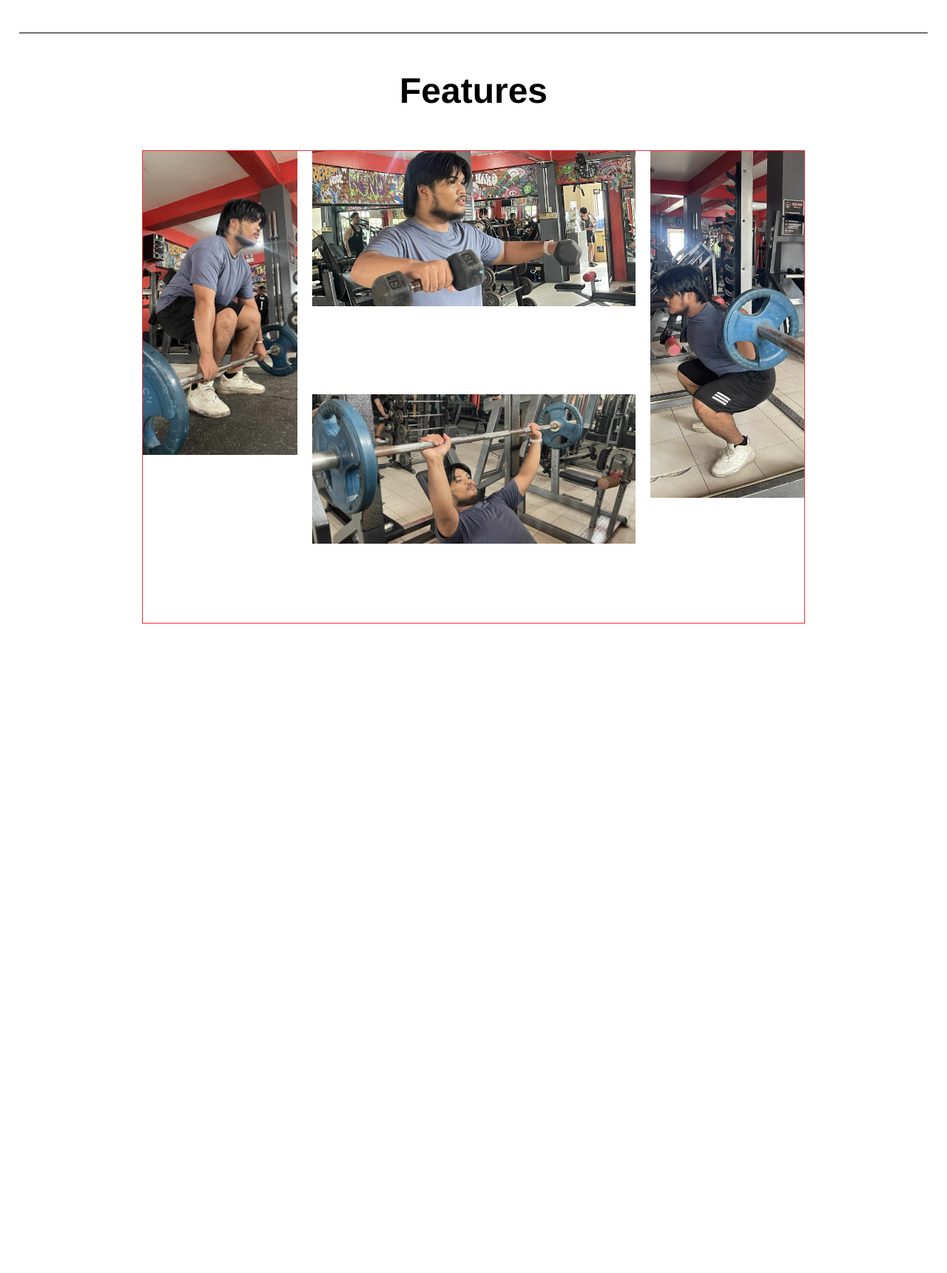
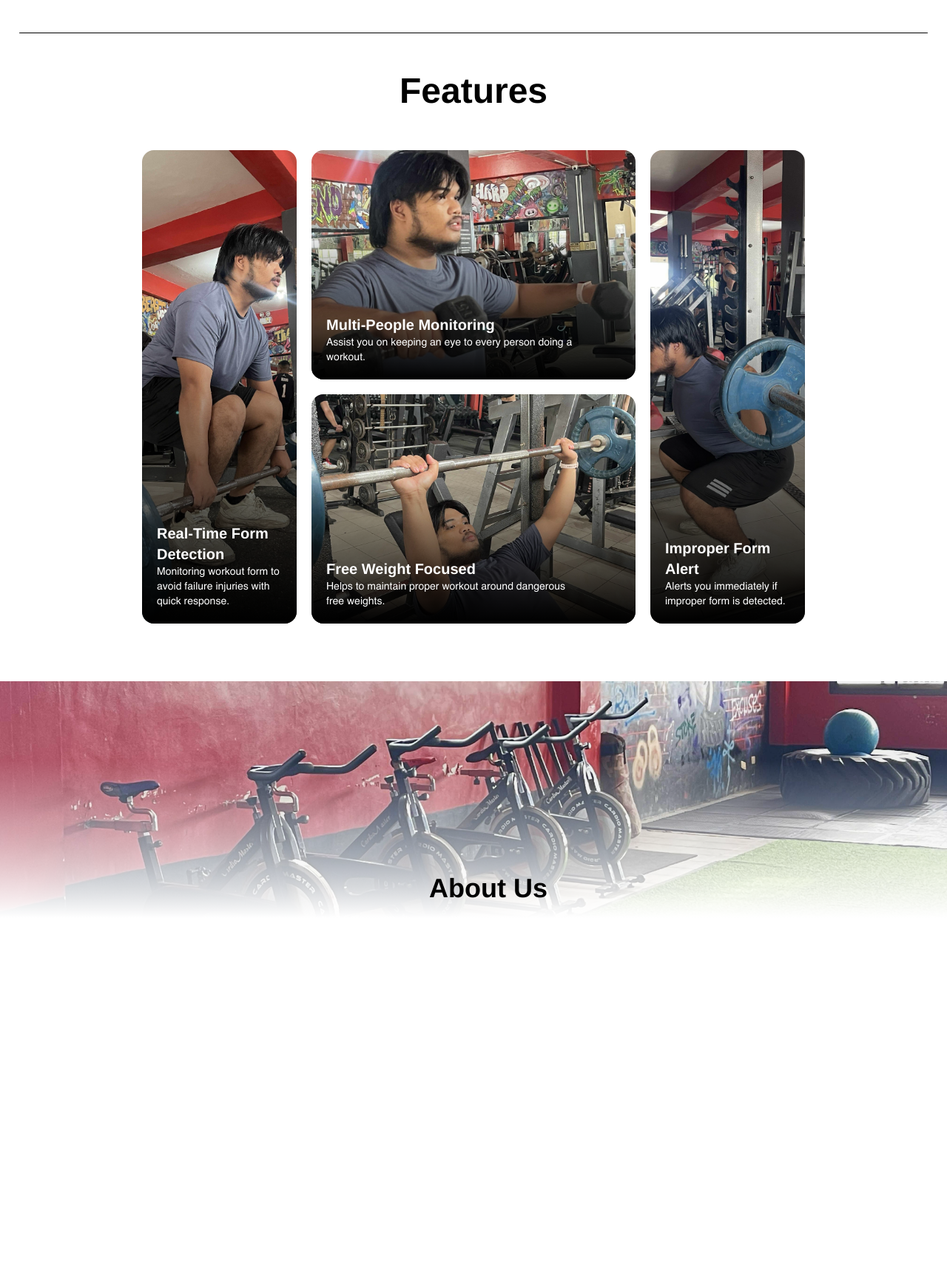
Before and after one commit to sooooodeen/2025-CP_GymBuddy, a Flask app: page / in a window 1280 px wide. Shown: the part 772-2493 px from the top of the page at 74% size. Before the commit the page ends 1615 px from the top, so only its background shows below. Run offline with Flask 3, Linux system fonts and the light colour scheme.

Commit message:
Second section with initial third

```diff
--- a/static/dist/output.css
+++ b/static/dist/output.css
@@ -18,11 +18,19 @@
     --color-purple-500: oklch(62.7% 0.265 303.9);
     --color-pink-500: oklch(65.6% 0.241 354.308);
     --color-gray-300: oklch(87.2% 0.01 258.338);
+    --color-black: #000;
+    --color-white: #fff;
     --spacing: 0.25rem;
+    --text-sm: 0.875rem;
+    --text-sm--line-height: calc(1.25 / 0.875);
     --text-xl: 1.25rem;
     --text-xl--line-height: calc(1.75 / 1.25);
     --text-2xl: 1.5rem;
     --text-2xl--line-height: calc(2 / 1.5);
+    --text-3xl: 1.875rem;
+    --text-3xl--line-height: calc(2.25 / 1.875);
+    --text-4xl: 2.25rem;
+    --text-4xl--line-height: calc(2.5 / 2.25);
     --text-5xl: 3rem;
     --text-5xl--line-height: 1;
     --text-6xl: 3.75rem;
@@ -30,6 +38,7 @@
     --text-8xl: 6rem;
     --text-8xl--line-height: 1;
     --font-weight-bold: 700;
+    --radius-2xl: 1rem;
     --radius-3xl: 1.5rem;
     --default-font-family: var(--font-sans);
     --default-mono-font-family: var(--font-mono);
@@ -182,8 +191,29 @@
   }
 }
 @layer utilities {
+  .absolute {
+    position: absolute;
+  }
+  .relative {
+    position: relative;
+  }
   .static {
     position: static;
+  }
+  .bottom-0 {
+    bottom: calc(var(--spacing) * 0);
+  }
+  .bottom-5 {
+    bottom: calc(var(--spacing) * 5);
+  }
+  .left-0 {
+    left: calc(var(--spacing) * 0);
+  }
+  .left-5 {
+    left: calc(var(--spacing) * 5);
+  }
+  .z-10 {
+    z-index: 10;
   }
   .order-0 {
     order: 0;
@@ -218,6 +248,12 @@
   .my-5 {
     margin-block: calc(var(--spacing) * 5);
   }
+  .mb-10 {
+    margin-bottom: calc(var(--spacing) * 10);
+  }
+  .mb-15 {
+    margin-bottom: calc(var(--spacing) * 15);
+  }
   .flex {
     display: flex;
   }
@@ -226,6 +262,27 @@
   }
   .table {
     display: table;
+  }
+  .h-1 {
+    height: calc(var(--spacing) * 1);
+  }
+  .h-1\/3 {
+    height: calc(1/3 * 100%);
+  }
+  .h-2 {
+    height: calc(var(--spacing) * 2);
+  }
+  .h-2\/3 {
+    height: calc(2/3 * 100%);
+  }
+  .h-\[30\%\] {
+    height: 30%;
+  }
+  .h-\[40\%\] {
+    height: 40%;
+  }
+  .h-\[50\%\] {
+    height: 50%;
   }
   .h-\[70\%\] {
     height: 70%;
@@ -245,11 +302,17 @@
   .h-full {
     height: 100%;
   }
+  .w-\[10\%\] {
+    width: 10%;
+  }
   .w-\[30\%\] {
     width: 30%;
   }
   .w-\[70\%\] {
     width: 70%;
+  }
+  .w-\[80\%\] {
+    width: 80%;
   }
   .w-\[96\%\] {
     width: 96%;
@@ -296,6 +359,9 @@
   .rounded {
     border-radius: 0.25rem;
   }
+  .rounded-2xl {
+    border-radius: var(--radius-2xl);
+  }
   .rounded-3xl {
     border-radius: var(--radius-3xl);
   }
@@ -320,8 +386,42 @@
   .bg-red-200 {
     background-color: var(--color-red-200);
   }
+  .bg-gradient-to-t {
+    --tw-gradient-position: to top in oklab;
+    background-image: linear-gradient(var(--tw-gradient-stops));
+  }
+  .from-black {
+    --tw-gradient-from: var(--color-black);
+    --tw-gradient-stops: var(--tw-gradient-via-stops, var(--tw-gradient-position), var(--tw-gradient-from) var(--tw-gradient-from-position), var(--tw-gradient-to) var(--tw-gradient-to-position));
+  }
+  .from-white {
+    --tw-gradient-from: var(--color-white);
+    --tw-gradient-stops: var(--tw-gradient-via-stops, var(--tw-gradient-position), var(--tw-gradient-from) var(--tw-gradient-from-position), var(--tw-gradient-to) var(--tw-gradient-to-position));
+  }
+  .to-transparent {
+    --tw-gradient-to: transparent;
+    --tw-gradient-stops: var(--tw-gradient-via-stops, var(--tw-gradient-position), var(--tw-gradient-from) var(--tw-gradient-from-position), var(--tw-gradient-to) var(--tw-gradient-to-position));
+  }
   .object-cover {
     object-fit: cover;
+  }
+  .\[object-position\:25\%_75\%\] {
+    object-position: 25% 75%;
+  }
+  .\[object-position\:30\%_70\%\] {
+    object-position: 30% 70%;
+  }
+  .\[object-position\:40\%_60\%\] {
+    object-position: 40% 60%;
+  }
+  .\[object-position\:41\%_59\%\] {
+    object-position: 41% 59%;
+  }
+  .\[object-position\:45\%_55\%\] {
+    object-position: 45% 55%;
+  }
+  .object-bottom {
+    object-position: bottom;
   }
   .p-8 {
     padding: calc(var(--spacing) * 8);
@@ -333,6 +433,14 @@
     font-size: var(--text-2xl);
     line-height: var(--tw-leading, var(--text-2xl--line-height));
   }
+  .text-3xl {
+    font-size: var(--text-3xl);
+    line-height: var(--tw-leading, var(--text-3xl--line-height));
+  }
+  .text-4xl {
+    font-size: var(--text-4xl);
+    line-height: var(--tw-leading, var(--text-4xl--line-height));
+  }
   .text-5xl {
     font-size: var(--text-5xl);
     line-height: var(--tw-leading, var(--text-5xl--line-height));
@@ -341,6 +449,10 @@
     font-size: var(--text-8xl);
     line-height: var(--tw-leading, var(--text-8xl--line-height));
   }
+  .text-sm {
+    font-size: var(--text-sm);
+    line-height: var(--tw-leading, var(--text-sm--line-height));
+  }
   .text-xl {
     font-size: var(--text-xl);
     line-height: var(--tw-leading, var(--text-xl--line-height));
@@ -348,6 +460,12 @@
   .font-bold {
     --tw-font-weight: var(--font-weight-bold);
     font-weight: var(--font-weight-bold);
+  }
+  .text-black {
+    color: var(--color-black);
+  }
+  .text-white {
+    color: var(--color-white);
   }
   .underline {
     text-decoration-line: underline;
@@ -368,6 +486,48 @@
   syntax: "*";
   inherits: false;
   initial-value: solid;
+}
+@property --tw-gradient-position {
+  syntax: "*";
+  inherits: false;
+}
+@property --tw-gradient-from {
+  syntax: "<color>";
+  inherits: false;
+  initial-value: #0000;
+}
+@property --tw-gradient-via {
+  syntax: "<color>";
+  inherits: false;
+  initial-value: #0000;
+}
+@property --tw-gradient-to {
+  syntax: "<color>";
+  inherits: false;
+  initial-value: #0000;
+}
+@property --tw-gradient-stops {
+  syntax: "*";
+  inherits: false;
+}
+@property --tw-gradient-via-stops {
+  syntax: "*";
+  inherits: false;
+}
+@property --tw-gradient-from-position {
+  syntax: "<length-percentage>";
+  inherits: false;
+  initial-value: 0%;
+}
+@property --tw-gradient-via-position {
+  syntax: "<length-percentage>";
+  inherits: false;
+  initial-value: 50%;
+}
+@property --tw-gradient-to-position {
+  syntax: "<length-percentage>";
+  inherits: false;
+  initial-value: 100%;
 }
 @property --tw-font-weight {
   syntax: "*";
@@ -435,6 +595,15 @@
   @supports ((-webkit-hyphens: none) and (not (margin-trim: inline))) or ((-moz-orient: inline) and (not (color:rgb(from red r g b)))) {
     *, ::before, ::after, ::backdrop {
       --tw-border-style: solid;
+      --tw-gradient-position: initial;
+      --tw-gradient-from: #0000;
+      --tw-gradient-via: #0000;
+      --tw-gradient-to: #0000;
+      --tw-gradient-stops: initial;
+      --tw-gradient-via-stops: initial;
+      --tw-gradient-from-position: 0%;
+      --tw-gradient-via-position: 50%;
+      --tw-gradient-to-position: 100%;
       --tw-font-weight: initial;
       --tw-outline-style: solid;
       --tw-blur: initial;
--- a/templates/index.html
+++ b/templates/index.html
@@ -8,6 +8,7 @@
     <link rel="stylesheet" href="{{url_for('static',filename='dist/output.css')}}">
 </head>
 <body>
+    <!-- first section -->
     <div class="sec-one h-[100dvh] w-full grid grid-rows-[10%_15%_75%]">
         <div class="w-full flex justify-center h-full ">
             <div class="header flex justify-between w-[30%] h-full items-center font-Helvetica text-xl">
@@ -27,25 +28,66 @@
             </div>
          </div>
     </div>
+    <!-- endofFirstsec -->
     <hr class="border-t-1 border-black-500 w-[96%] rounded mx-auto my-4">
-    <div class="sec-two h-[100dvh] w-full">
+    <!-- second section -->
+    <div class="sec-two h-[100dvh] w-full mb-15">
         <div class="flex justify-around h-full items-center flex-col">
             <h1 class="font-Helvetica font-bold text-5xl my-5">Features</h1>
-            <div class="border-1 border-red-500 w-[70%] h-[80%] grid grid-cols-4 grid-rows-2 gap-5">
-                <div class="deadliftimg row-span-2 h-full">
-                    <img src="/static/src/images/deadliftimg.jpg" alt="">
+            <div class="w-[70%] h-[80%] grid grid-cols-4 grid-rows-2 gap-5">
+                <div class="deadliftimg row-span-2">
+                    <div class="relative h-full ">
+                        <img class="h-full object-cover rounded-2xl" src="/static/src/images/deadliftimg.jpg" alt="">
+                        <div class="absolute rounded-2xl bottom-0 left-0 w-full h-2/3 bg-gradient-to-t from-black to-transparent"></div>
+                        <div class="absolute bottom-5 left-5 z-10 text-white w-[80%]">
+                            <h2 class="text-xl font-bold font-Helvetica">Real-Time Form Detection </h2>
+                            <p class="text-sm font-Helvetica">Monitoring workout form to avoid failure injuries with quick response.</p>
+                        </div>
+                    </div>
                 </div>
-                <div class="latraise col-span-2">
-                    <img src="/static/src/images/latraiseimg.jpg" alt="">
+                <div class="latraise col-span-2 h-full">
+                    <div class="relative h-full">
+                        <img class="h-full object-cover rounded-2xl" src="/static/src/images/latraiseimg.jpg" alt="">
+                        <div class="absolute rounded-2xl bottom-0 left-0 w-full h-2/3 bg-gradient-to-t from-black to-transparent"></div>
+                        <div class="absolute bottom-5 left-5 z-10 text-white w-[80%]">
+                            <h2 class="text-xl font-bold font-Helvetica">Multi-People Monitoring</h2>
+                            <p class="text-sm font-Helvetica">Assist you on keeping an eye to every person doing a workout.</p>
+                        </div>
+                    </div>
                 </div>
-                <div class="inclineimg col-span-2">
-                    <img src="/static/src/images/inclineimg.jpg" alt="">
+                <div class="inclineimg col-span-2 h-full">
+                    <div class="relative h-full">
+                        <img class="h-full object-cover rounded-2xl" src="/static/src/images/inclineimg.jpg" alt="">
+                        <div class="absolute rounded-2xl bottom-0 left-0 w-full h-2/3 bg-gradient-to-t from-black to-transparent"></div>
+                        <div class="absolute bottom-5 left-5 z-10 text-white w-[80%]">
+                            <h2 class="text-xl font-bold font-Helvetica">Free Weight Focused</h2>
+                            <p class="text-sm font-Helvetica">Helps to maintain proper workout around dangerous free weights.</p>
+                        </div>
+                    </div>
                 </div>
-                <div class="squatimg row-start-1 row-span-2 col-start-4">
-                    <img src="/static/src/images/squatimg.jpg" alt="">
+                <div class="squatimg row-start-1 row-span-2 col-start-4 ">
+                    <div class="relative h-full">
+                        <img class="h-full object-cover rounded-2xl" src="/static/src/images/squatimg.jpg" alt="">
+                        <div class="absolute rounded-2xl bottom-0 left-0 w-full h-2/3 bg-gradient-to-t from-black to-transparent"></div>
+                        <div class="absolute bottom-5 left-5 z-10 text-white w-[80%]">
+                            <h2 class="text-xl font-bold font-Helvetica">Improper Form Alert</h2>
+                            <p class="text-sm font-Helvetica">Alerts you immediately if improper form is detected.</p>
+                        </div>
+                    </div>
                 </div>
             </div>
         </div>
     </div>
+    <!-- endofSecondsec -->
+     <!-- Third section -->
+     <div class="wrapper h-[100dvh]">
+        <div class="h-[40%] w-full relative">
+            <img class="h-full w-full object-cover [object-position:45%_55%]" src="/static/src/images/ThirdSectionIMG1.jpg" alt="">
+            <div class="absolute  bottom-0 left-0 w-full h-2/3 bg-gradient-to-t from-white to-transparent"></div>
+            <div class="absolute bottom-5 left-5 z-10 text-black w-full flex justify-center">
+                <h2 class="text-4xl font-bold font-Helvetica">About Us</h2>
+            </div>
+        </div>
+     </div>
 </body>
 </html>
```
Also changed, not shown: static/src/images/ThirdSectionIMG1.jpg (added).
